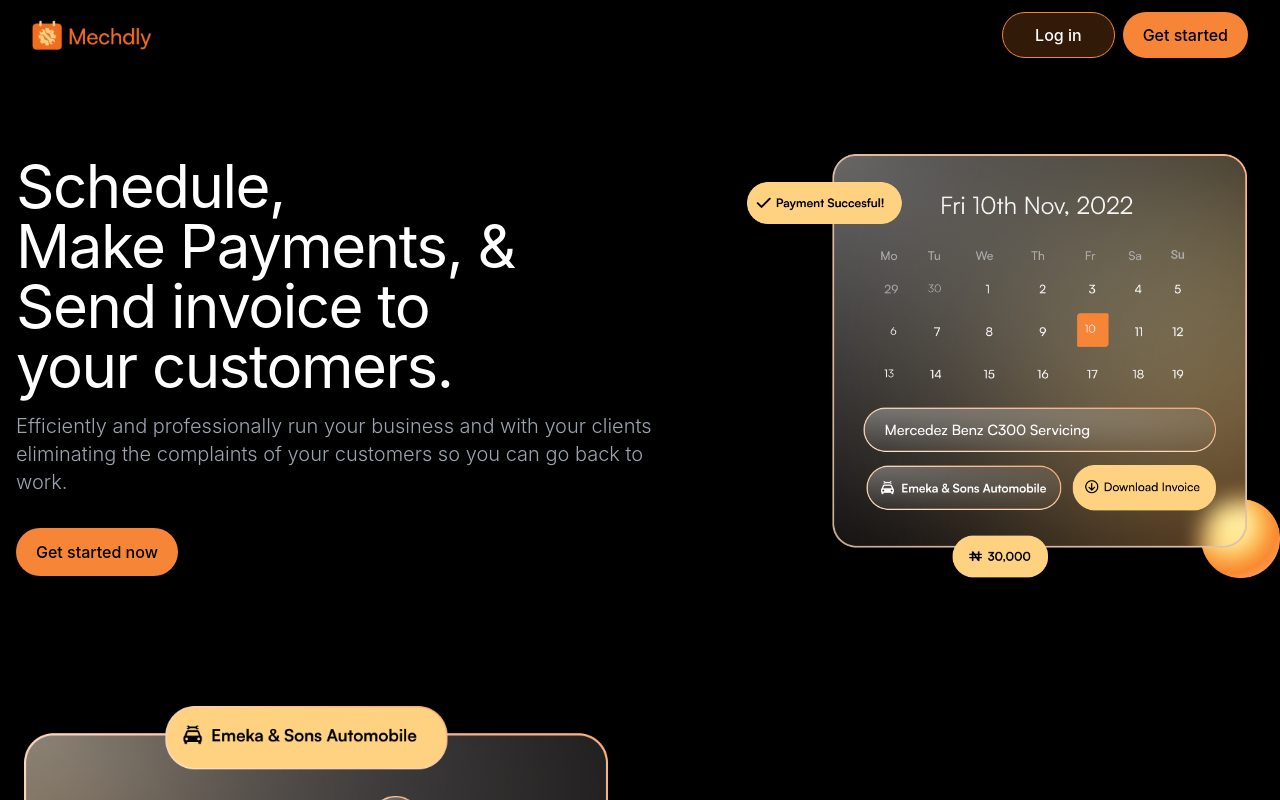
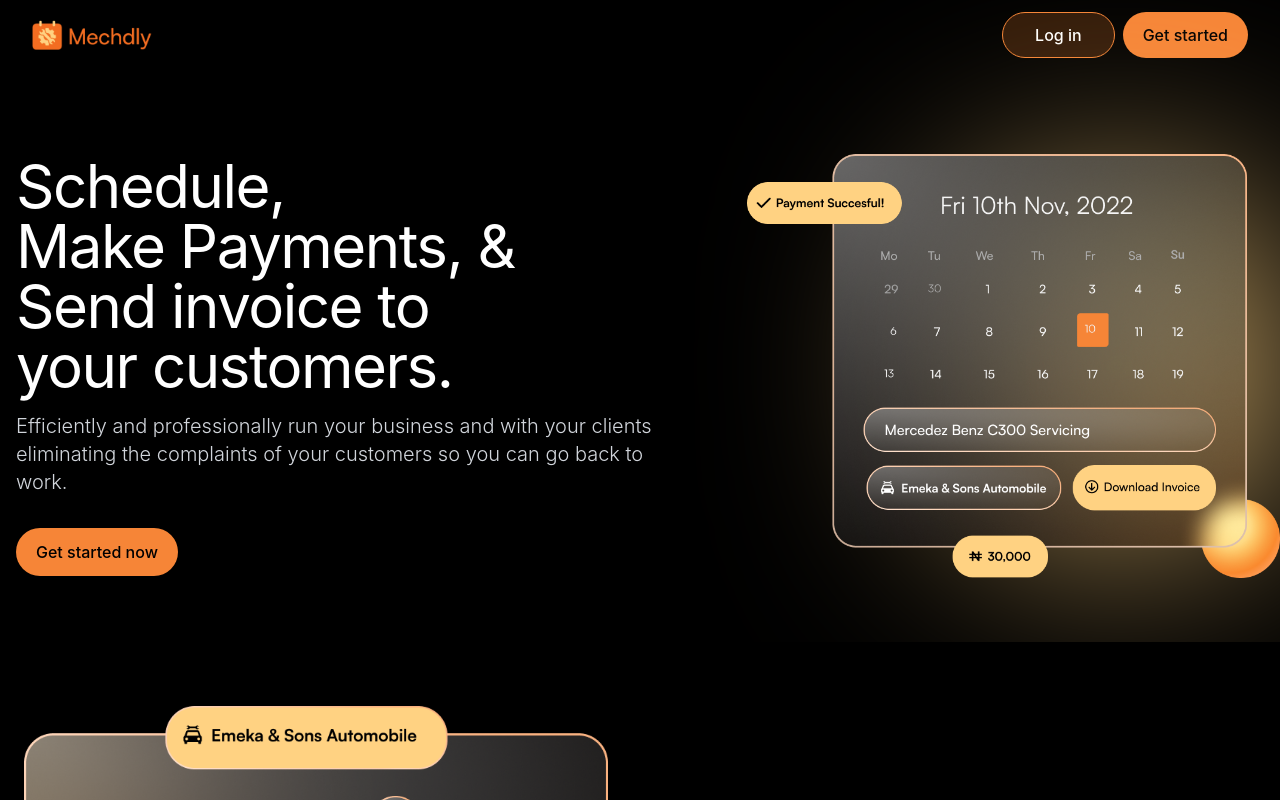
Before and after one commit to denzubechi/mechdly, a React (Create React App) app: page / in a window 1280 px wide. Shown: the top 800 px of the page. Built offline with nearby package versions, Linux system fonts and the light colour scheme.

Commit message:
fix/footer

```diff
--- a/src/components/landing_page_components/Footer.tsx
+++ b/src/components/landing_page_components/Footer.tsx
@@ -99,7 +99,7 @@ const Footer = () => {
                   </div>
                   <form
                       onSubmit={(e) => e.preventDefault()}
-                      className='mt-6'
+                      className='mt-6 mb-2'
                   >
 
                       <div className="max-w-sm flex  items-center border border-[#F69E61] rounded-full p-0">
--- a/src/components/landing_page_components/Header.tsx
+++ b/src/components/landing_page_components/Header.tsx
@@ -74,13 +74,15 @@ export default () => {
                     </nav>
                 </header>
 
-                <section>
-                    <div className="max-w-screen-xl mx-auto overflow-hidden md:flex">
+                <section className="relative">
+                <div className="absolute h-[20rem] w-[20rem] bg-[#FFD282] rounded-full filter blur-[100px] md:blur-[120px] top-1/2 right-0 transform translate-x-1/2 -translate-y-1/2 md:translate-x-0"></div>
+                    <div className="max-w-screen-xl mx-auto overflow-hidden md:flex relative">
                         <Hero />
+                        {/* Fill effect */}
+
                     </div>
                 </section>
             </div>
-            <span className="blur-header"></span>
         </div>
     );
 };
--- a/src/components/landing_page_components/Hero.tsx
+++ b/src/components/landing_page_components/Hero.tsx
@@ -12,7 +12,7 @@ const Hero: React.FC = () => {
             Send invoice to <br />
             your customers.
           </h1>
-          <p className="max-w-2xl mb-6 font-light text-gray-400 lg:mb-8 md:text-lg lg:text-xl text-gray-100">
+          <p className="max-w-2xl mb-6 font-light text-gray-300 lg:mb-8 md:text-lg lg:text-xl text-gray-100">
             Efficiently and professionally run your business and with your clients eliminating the complaints of your customers so you can go back to work.
           </p>
           <a href="#" className="inline-flex items-center justify-center px-5 py-3 mr-3 text-base font-medium text-center text-black rounded-full font-bold bg-primary-700 hover:bg-[#F68537] focus:ring-4 bg-[#F68537]">
```
